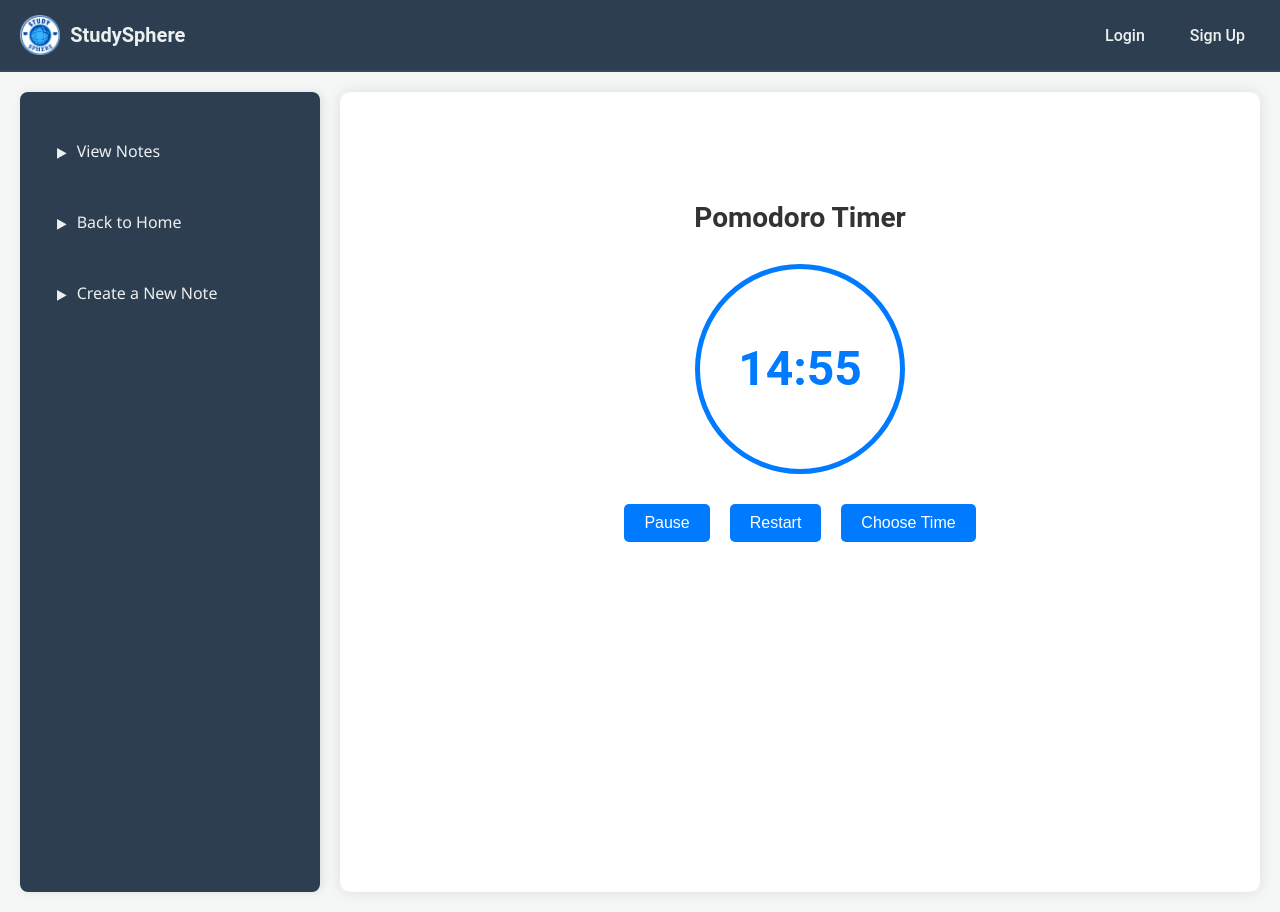
After one commit to ahafiz03/ITSC4155Project, a Flask app: page /pomodoro in a window 1280 px wide. The commit adds this page. Run offline with Flask 3, Linux system fonts and the light colour scheme.

Commit message:
consistent sidebar navigation for all pages

```diff
--- a/app.py
+++ b/app.py
@@ -70,10 +70,9 @@ def delete_note(id):
 def manage_events():
     return render_template('manage_events.html')
 
-
 # Route to render calendar
 @app.route('/calendar')
-def index():
+def calendar():
     return render_template('calendar.html')
 
 # Route to view events
@@ -128,5 +127,10 @@ def get_account_login_page():
         return redirect("/account")
     return render_template("login.html")
 
+# Route for the Pomodoro Timer
+@app.route('/pomodoro')
+def pomodoro():
+    return render_template('pomodoro.html')
+
 if __name__ == '__main__':
     app.run(debug=True)
--- a/templates/create_note.html
+++ b/templates/create_note.html
@@ -21,6 +21,10 @@
         <div class="sidebar">
             <ul>
                 <li><a href="{{ url_for('view_notes') }}">View Notes</a></li>
+                <li><a href="{{ url_for('create_note') }}">Create a New Note</a></li>
+                <li><a href="{{ url_for('pomodoro') }}">Pomodoro Timer</a></li>
+                <li><a href="{{ url_for('calendar') }}">Calendar</a></li>
+                <li><a href="{{ url_for('manage_events') }}">Manage Events</a></li>
                 <li><a href="{{ url_for('home') }}">Back to Home</a></li>
             </ul>
         </div>
--- a/templates/edit_note.html
+++ b/templates/edit_note.html
@@ -21,6 +21,10 @@
         <div class="sidebar">
             <ul>
                 <li><a href="{{ url_for('view_notes') }}">View Notes</a></li>
+                <li><a href="{{ url_for('create_note') }}">Create a New Note</a></li>
+                <li><a href="{{ url_for('pomodoro') }}">Pomodoro Timer</a></li>
+                <li><a href="{{ url_for('calendar') }}">Calendar</a></li>
+                <li><a href="{{ url_for('manage_events') }}">Manage Events</a></li>
                 <li><a href="{{ url_for('home') }}">Back to Home</a></li>
             </ul>
         </div>
--- a/templates/login.html
+++ b/templates/login.html
@@ -21,8 +21,11 @@
         <div class="sidebar">
             <ul>
                 <li><a href="{{ url_for('view_notes') }}">View Notes</a></li>
+                <li><a href="{{ url_for('create_note') }}">Create a New Note</a></li>
+                <li><a href="{{ url_for('pomodoro') }}">Pomodoro Timer</a></li>
+                <li><a href="{{ url_for('calendar') }}">Calendar</a></li>
+                <li><a href="{{ url_for('manage_events') }}">Manage Events</a></li>
                 <li><a href="{{ url_for('home') }}">Back to Home</a></li>
-                <li><a href="{{ url_for('create_note') }}">Create a New Note</a></li>
             </ul>
         </div>
         <div class="main-content">
--- a/templates/notebook.html
+++ b/templates/notebook.html
@@ -20,7 +20,11 @@
     <div class="container">
         <div class="sidebar">
             <ul>
-                <li><a href="{{ url_for('create_note') }}">Create New Note</a></li>
+                <li><a href="{{ url_for('view_notes') }}">View Notes</a></li>
+                <li><a href="{{ url_for('create_note') }}">Create a New Note</a></li>
+                <li><a href="{{ url_for('pomodoro') }}">Pomodoro Timer</a></li>
+                <li><a href="{{ url_for('calendar') }}">Calendar</a></li>
+                <li><a href="{{ url_for('manage_events') }}">Manage Events</a></li>
                 <li><a href="{{ url_for('home') }}">Back to Home</a></li>
             </ul>
         </div>
--- /dev/null
+++ b/templates/pomodoro.html
@@ -0,0 +1,165 @@
+<!DOCTYPE html>
+<html lang="en">
+
+<head>
+    <meta charset="UTF-8">
+    <meta name="viewport" content="width=device-width, initial-scale=1.0">
+    <title>Pomodoro Timer</title>
+    <link rel="stylesheet" href="{{ url_for('static', filename='styles.css') }}">
+    <style>
+        /* Pomodoro-specific styles */
+        .pomodoro-container {
+            text-align: center;
+            padding: 50px;
+        }
+
+        .timer-circle {
+            font-size: 48px;
+            font-weight: bold;
+            color: #007bff;
+            margin: 20px auto;
+            width: 200px;
+            height: 200px;
+            line-height: 200px;
+            border: 5px solid #007bff;
+            border-radius: 50%;
+            display: flex;
+            justify-content: center;
+            align-items: center;
+        }
+
+        .control-buttons {
+            display: flex;
+            justify-content: center;
+            gap: 20px;
+            margin-top: 20px;
+        }
+
+        .control-buttons button {
+            padding: 10px 20px;
+            font-size: 16px;
+            background-color: #007bff;
+            color: white;
+            border: none;
+            border-radius: 5px;
+            cursor: pointer;
+            transition: background-color 0.3s ease;
+        }
+
+        .control-buttons button:hover {
+            background-color: #0056b3;
+        }
+    </style>
+</head>
+
+<body>
+    <header class="header">
+        <div class="header-left">
+            <img src="/static/StudySphere.png" alt="Logo" class="logo">
+            <span class="brand-text">StudySphere</span>
+        </div>
+        <div class="header-right">
+            <a href="{{ url_for('get_account_login_page') }}" class="header-link">Login</a>
+            <a href="{{ url_for('get_account_signup_page') }}" class="header-link">Sign Up</a>
+        </div>
+    </header>
+    <div class="container">
+        <div class="sidebar">
+            <ul>
+                <li><a href="{{ url_for('view_notes') }}">View Notes</a></li>
+                <li><a href="{{ url_for('home') }}">Back to Home</a></li>
+                <li><a href="{{ url_for('create_note') }}">Create a New Note</a></li>
+            </ul>
+        </div>
+        <div class="main-content">
+            <div class="pomodoro-container">
+                <h1>Pomodoro Timer</h1>
+                <div class="timer-circle" id="timer">15:00</div>
+                <div class="control-buttons">
+                    <button onclick="togglePauseResume()">Pause</button>
+                    <button onclick="restartTimer()">Restart</button>
+                    <button onclick="chooseTime()">Choose Time</button>
+                </div>
+            </div>
+        </div>
+    </div>
+    <script>
+        let timer;
+        let minutes = 15;
+        let seconds = 0;
+        let isPaused = false;
+        let enteredTime = null;
+
+        function startTimer() {
+            timer = setInterval(updateTimer, 1000);
+        }
+
+        function updateTimer() {
+            const timerElement = document.getElementById('timer');
+            timerElement.textContent = formatTime(minutes, seconds);
+
+            if (minutes === 0 && seconds === 0) {
+                clearInterval(timer);
+                alert('Time is up! Take a break.');
+            } else if (!isPaused) {
+                if (seconds > 0) {
+                    seconds--;
+                } else {
+                    seconds = 59;
+                    minutes--;
+                }
+            }
+        }
+
+        function formatTime(minutes, seconds) {
+            return `${String(minutes).padStart(2, '0')}:${String(seconds).padStart(2, '0')}`;
+        }
+
+        function togglePauseResume() {
+            const pauseResumeButton = document.querySelector('.control-buttons button');
+            isPaused = !isPaused;
+
+            if (isPaused) {
+                clearInterval(timer);
+                pauseResumeButton.textContent = 'Resume';
+            } else {
+                startTimer();
+                pauseResumeButton.textContent = 'Pause';
+            }
+        }
+
+        function restartTimer() {
+            clearInterval(timer);
+            minutes = enteredTime || 15;
+            seconds = 0;
+            isPaused = false;
+            const timerElement = document.getElementById('timer');
+            timerElement.textContent = formatTime(minutes, seconds);
+            const pauseResumeButton = document.querySelector('.control-buttons button');
+            pauseResumeButton.textContent = 'Pause';
+            startTimer();
+        }
+
+        function chooseTime() {
+            const newTime = prompt('Enter new time in minutes:');
+            if (!isNaN(newTime) && newTime > 0) {
+                enteredTime = parseInt(newTime);
+                minutes = enteredTime;
+                seconds = 0;
+                isPaused = false;
+                const timerElement = document.getElementById('timer');
+                timerElement.textContent = formatTime(minutes, seconds);
+                clearInterval(timer);
+                const pauseResumeButton = document.querySelector('.control-buttons button');
+                pauseResumeButton.textContent = 'Pause';
+                startTimer();
+            } else {
+                alert('Invalid input. Please enter a valid number greater than 0.');
+            }
+        }
+
+        startTimer();
+    </script>
+</body>
+
+</html>
--- a/templates/signup.html
+++ b/templates/signup.html
@@ -21,8 +21,11 @@
         <div class="sidebar">
             <ul>
                 <li><a href="{{ url_for('view_notes') }}">View Notes</a></li>
+                <li><a href="{{ url_for('create_note') }}">Create a New Note</a></li>
+                <li><a href="{{ url_for('pomodoro') }}">Pomodoro Timer</a></li>
+                <li><a href="{{ url_for('calendar') }}">Calendar</a></li>
+                <li><a href="{{ url_for('manage_events') }}">Manage Events</a></li>
                 <li><a href="{{ url_for('home') }}">Back to Home</a></li>
-                <li><a href="{{ url_for('create_note') }}">Create a New Note</a></li>
             </ul>
         </div>
         <div class="main-content">
```
Also changed, not shown: templates/calendar.html (+19 -15 lines), templates/home.html (+4 -3 lines), templates/manage_events.html (+18 -22 lines).
